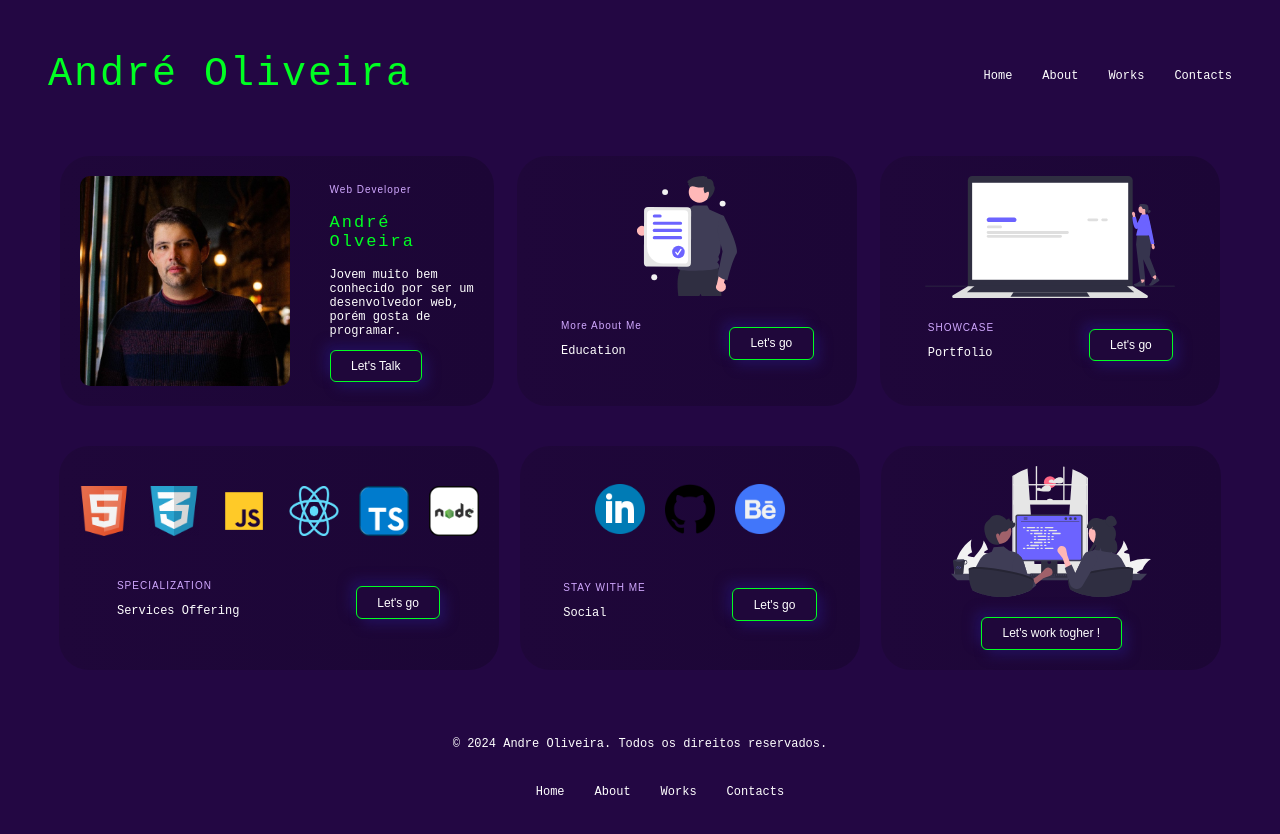
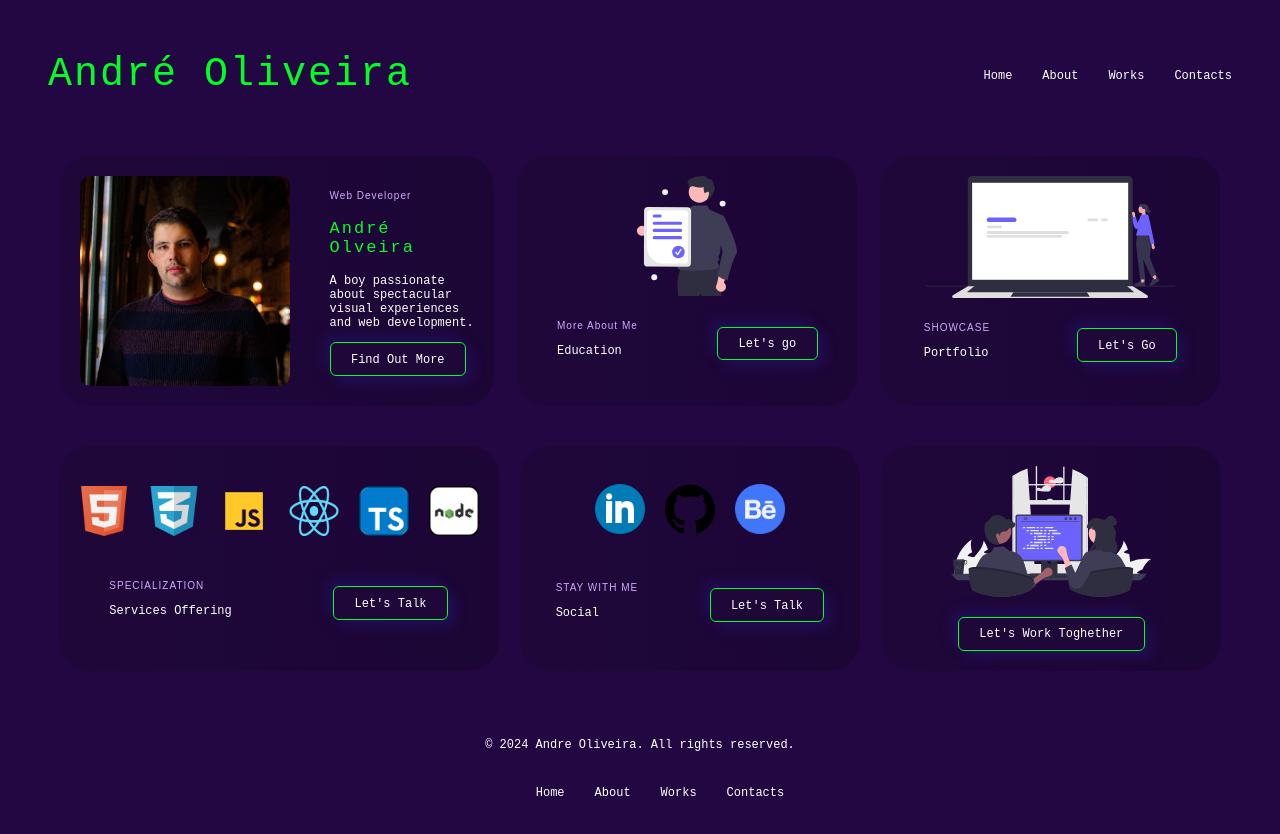
Before and after one commit to AndreOl96/portfolio_react, a React (Vite) app: page / in a window 1280 px wide. Shown: the top 834 px of the page. Built offline with nearby package versions, Linux system fonts and the light colour scheme; a web font is replaced by a local one.

Commit message:
Correção bugs

```diff
--- a/src/containerHome/conteinerHome.jsx
+++ b/src/containerHome/conteinerHome.jsx
@@ -11,9 +11,10 @@ export default function ContainerHome() {
        <div className="card-home">
        <span>Web Developer</span>
         <h3>André Olveira</h3>
-        <p>Jovem muito bem conhecido por ser um desenvolvedor web, porém gosta de programar.</p>
+        <p>A boy passionate about spectacular visual experiences and web development.</p>
         <button className="card-button">
-       Let's Talk
+        <a href="/contact">Find Out More</a>
+
      </button>
        </div>
 
@@ -24,7 +25,7 @@ export default function ContainerHome() {
         <div><span>More About Me</span>
         <p>Education</p></div>
         <button className="card-button">
-        Let's go
+        <a href="/about">Let's go</a>
      </button>
 
      </div>
@@ -36,7 +37,8 @@ export default function ContainerHome() {
         <div><span>SHOWCASE</span>
         <p>Portfolio</p></div>
         <button className="card-button">
-       Let's go
+        <a href="/contact">Let's Go</a>
+
      </button>
 
      </div>
@@ -57,7 +59,8 @@ export default function ContainerHome() {
         <div><span>SPECIALIZATION</span>
         <p>Services Offering</p></div>
         <button className="card-button">
-        Let's go
+        <a href="/contact">Let's Talk</a>
+
      </button>
 
      </div>
@@ -77,7 +80,8 @@ export default function ContainerHome() {
         <div><span>STAY WITH ME</span>
         <p>Social</p></div>
         <button className="card-button">
-        Let's go
+        <a href="/contact">Let's Talk</a>
+
      </button>
 
      </div>
@@ -87,7 +91,8 @@ export default function ContainerHome() {
     <div className="conteiner-row insideCard">
 
         <button className="card-button">
-       Let's work togher !
+        <a href="/contact">Let's Work Toghether</a>
+
      </button>
 
      </div>
--- a/src/footer/footer.jsx
+++ b/src/footer/footer.jsx
@@ -4,15 +4,15 @@ import "./footer.css";
 export default function Footer() {
     return (
         <div className="footer">
-            <p>© 2024 Andre Oliveira. Todos os direitos reservados.</p>
+            <p>© 2024 Andre Oliveira. All rights reserved.</p>
 
             <nav className="menu">
                 {/* Menu */}
                 <ul className='nav'>
                     <li><a href="/">Home</a></li>
-                    <li><a href="/sobre">About</a></li>
-                    <li><a href="/contato">Works</a></li>
-                    <li><a href="/contato">Contacts</a></li>
+                    <li><a href="/about">About</a></li>
+                    <li><a href="/projetos">Works</a></li>
+                    <li><a href="/contact">Contacts</a></li>
                 </ul>
             </nav>
         </div>
```
